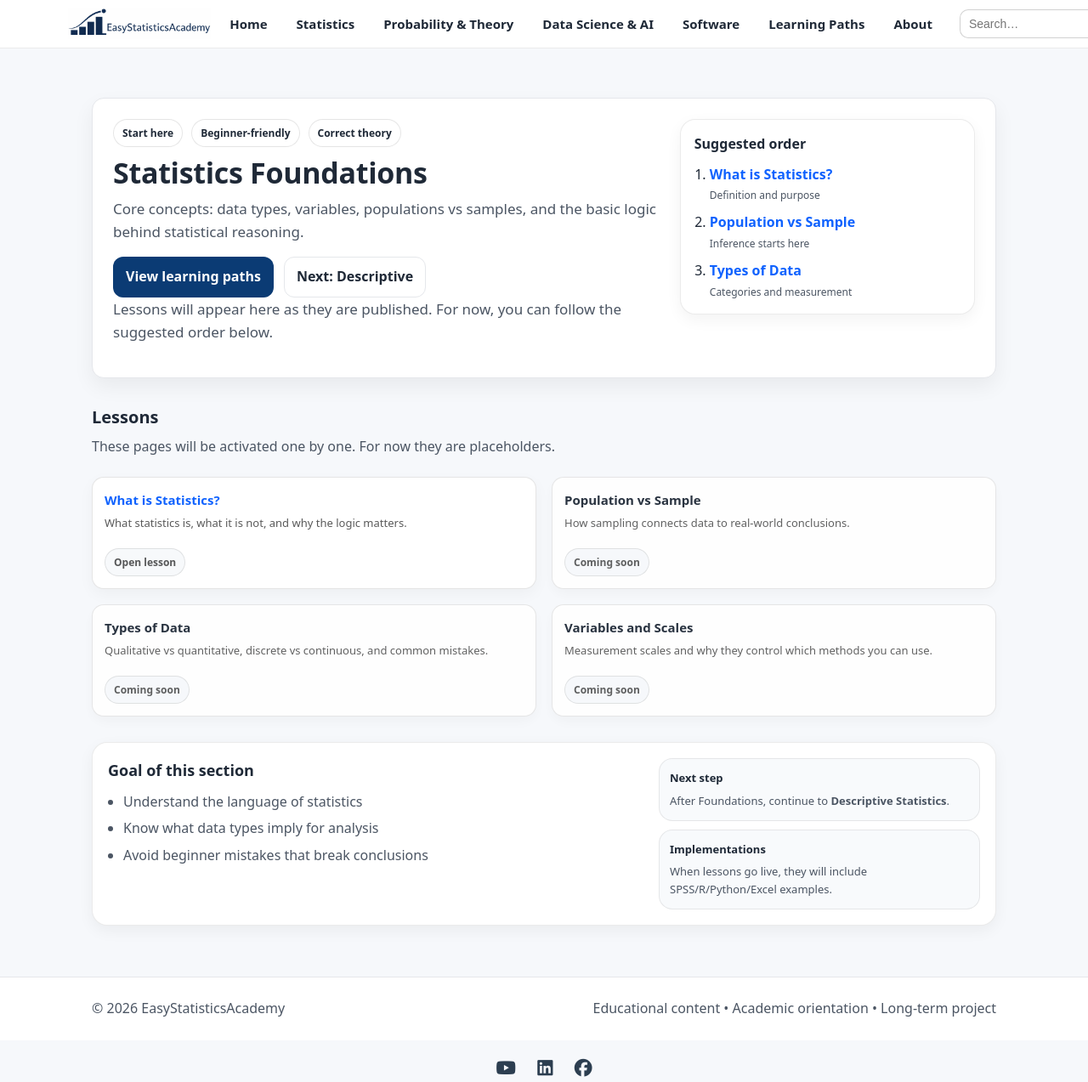
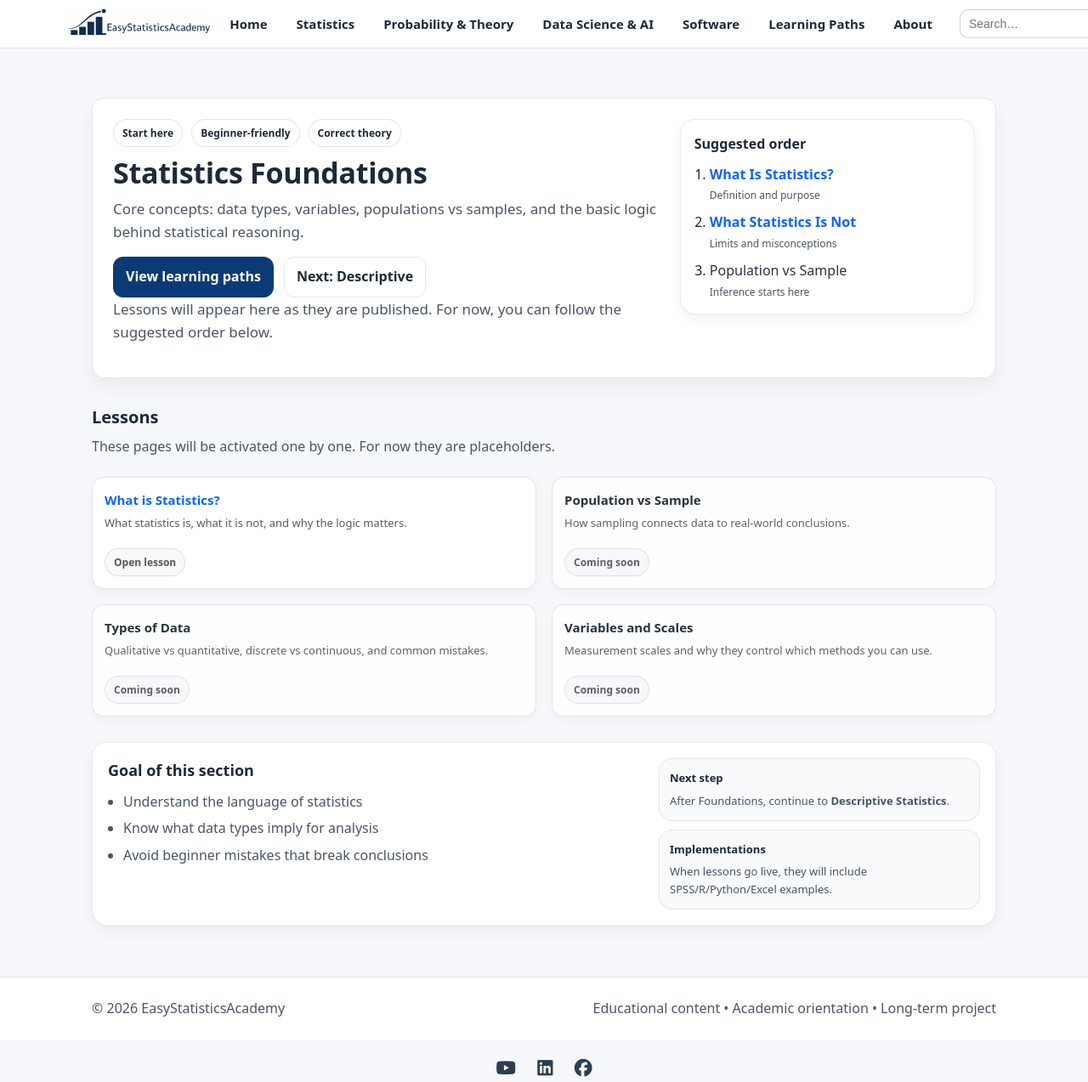
Before and after one commit to ammar-homaida-statistics/easystatisticsacademy, a Jekyll site: the page built from foundations/index.md, in a window 1280 px wide and 1273 px high. Shown: the whole window at 85% size. Built offline with Jekyll 4.4.1, drawn with Linux system fonts in a browser that asks for light colours; our own code applies the rules of GitHub Pages for plain Markdown files.

Commit message:
Update index.md

```diff
--- a/foundations/index.md
+++ b/foundations/index.md
@@ -32,15 +32,28 @@ sidebar: true
     </div>
 
     <div class="hero-panel">
-      <div class="panel-card">
-        <h2 class="panel-title">Suggested order</h2>
-        <ol class="quickstart">
-          <li><a href="#lessons">What is Statistics?</a><span class="meta">Definition and purpose</span></li>
-          <li><a href="#lessons">Population vs Sample</a><span class="meta">Inference starts here</span></li>
-          <li><a href="#lessons">Types of Data</a><span class="meta">Categories and measurement</span></li>
-        </ol>
-      </div>
-    </div>
+  <div class="panel-card">
+    <h2 class="panel-title">Suggested order</h2>
+
+    <ol class="quickstart">
+      <li>
+        <a href="/foundations/what-is-statistics/">What Is Statistics?</a>
+        <span class="meta">Definition and purpose</span>
+      </li>
+
+      <li>
+        <a href="/foundations/what-statistics-is-not/">What Statistics Is Not</a>
+        <span class="meta">Limits and misconceptions</span>
+      </li>
+
+      <li>
+        <span class="is-soon">Population vs Sample</span>
+        <span class="meta">Inference starts here</span>
+      </li>
+    </ol>
+  </div>
+</div>
+
   </div>
 </section>
 
```
